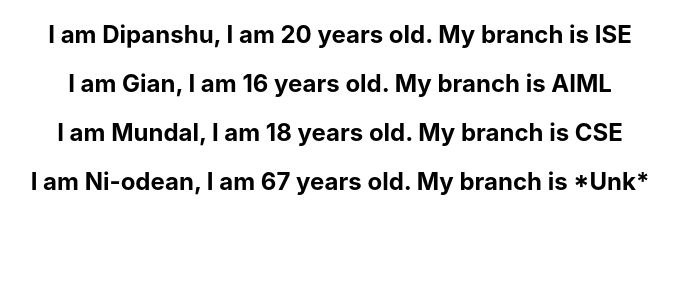
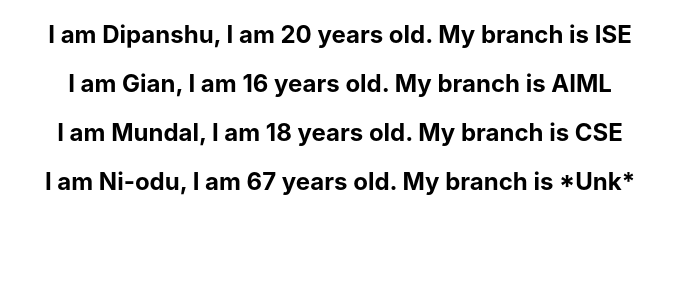
Before and after one commit to DipanshuShaw/React-Learning, a React (Create React App) app: page / in a window 1280 px wide. Shown: the top 300 px of the page, without its empty margins (300-979 px from the left). Built offline with nearby package versions, Linux system fonts and the light colour scheme.

Commit message:
Changes in list rendering

```diff
--- a/src/components/ListRendering/nameList.js
+++ b/src/components/ListRendering/nameList.js
@@ -20,14 +20,14 @@ function nameList() {
             branch : 'CSE'
         },
         {
-            name : 'Ni-odean',
+            name : 'Ni-odu',
             age : '67',
             branch : '*Unk*'
         }
     ]
 
 
-    const personList = Persons.map(person => <Person person={person} />)
+    const personList = Persons.map(person => <Person personContent={person} />)
   return (
     <div>
         {personList}
--- a/src/components/ListRendering/person.js
+++ b/src/components/ListRendering/person.js
@@ -1,10 +1,10 @@
 import React from 'react'
 
-function person({person}) {
+function person({personContent}) {
   return (
     <div>
       <h2>
-        I am {person.name}, I am {person.age} years old. My branch is {person.branch}
+        I am {personContent.name}, I am {personContent.age} years old. My branch is {personContent.branch}
       </h2>
     </div>
   )
```
